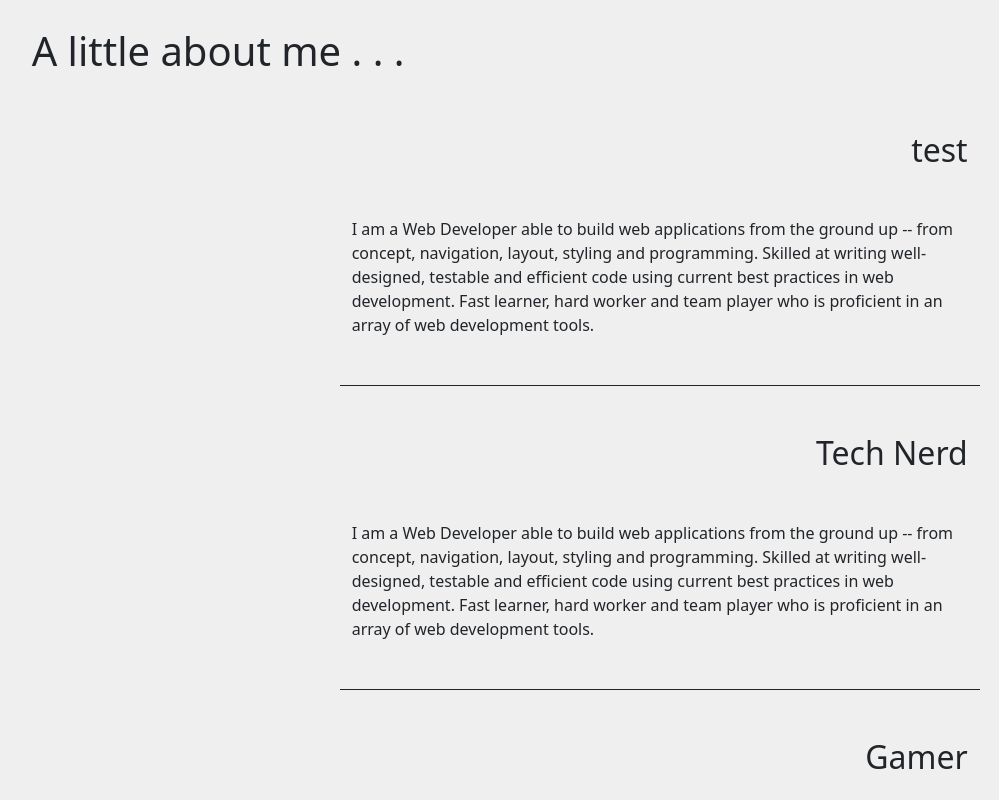
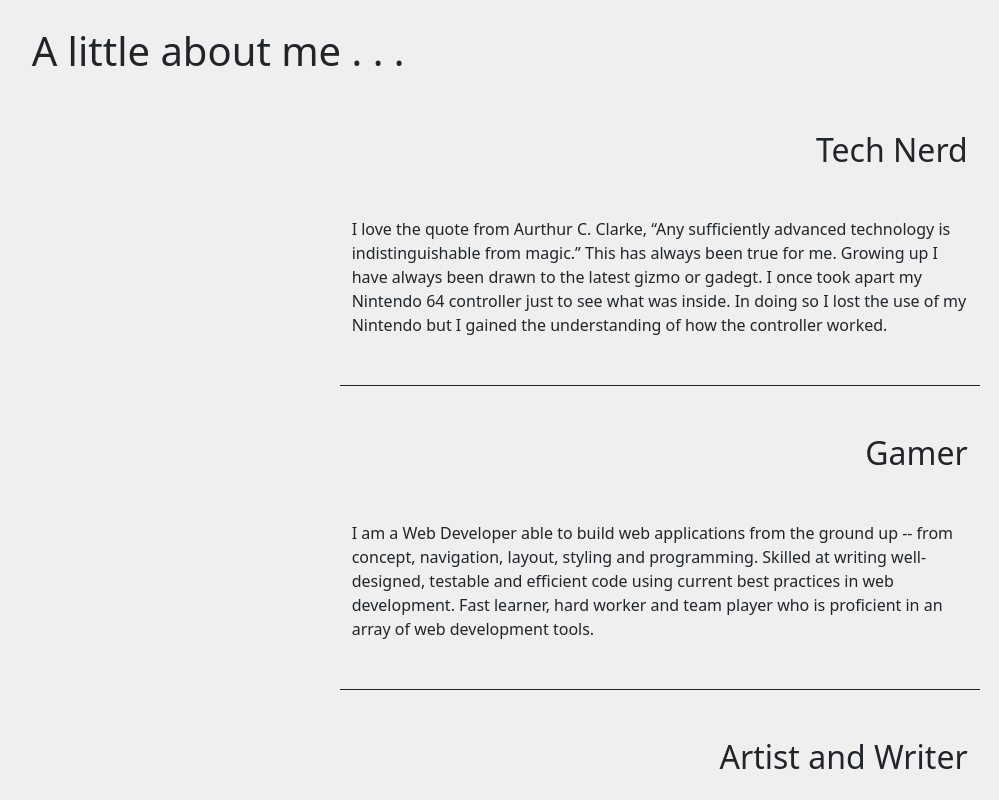
Before and after one commit to rprice000/portfolio-v2, a React (Create React App) app in the folder client/: page / in a window 1280 px wide. Shown: the part 760-1560 px from the top of the page, without its empty margins (87-1086 px from the left). Built offline with nearby package versions, Linux system fonts and the light colour scheme.

Commit message:
about content and spacing part 3

```diff
--- a/client/src/pages/About/About.js
+++ b/client/src/pages/About/About.js
@@ -30,9 +30,9 @@ const About = () => {
             </Row>
 
 {/* Test Row */}
-            <Row className="mt-5">
+            {/* <Row className="mt-5">
             <Col lg="4">
-                    {/* Spacing Column */}
+
             </Col>
             <Col className="block-example border-bottom border-dark">
                     <h2 className="text-end mb-5">test</h2>
@@ -45,9 +45,9 @@ const About = () => {
                     </p>
                 </Col>
                 <Col lg="2">
-                    {/* Spacing Column */}
+
                 </Col>
-            </Row>
+            </Row> */}
 
 {/* Tech Nerd */}
             <Row className="mt-5">
@@ -57,11 +57,11 @@ const About = () => {
             <Col className="block-example border-bottom border-dark">
                     <h2 className="text-end mb-5">Tech Nerd</h2>
                     <p className="mb-5">
-                        I am a Web Developer able to build web applications from the ground
-                        up -- from concept, navigation, layout, styling and programming.
-                        Skilled at writing well-designed, testable and efficient code using
-                        current best practices in web development. Fast learner, hard worker
-                        and team player who is proficient in an array of web development tools.
+                        I love the quote from Aurthur C. Clarke, “Any sufficiently advanced technology is
+                        indistinguishable from magic.”  This has always been true for me.  Growing up I have
+                        always been drawn to the latest gizmo or gadegt.  I once took apart my Nintendo 64 controller
+                        just to see what was inside.  In doing so I lost the use of my Nintendo
+                        but I gained the understanding of how the controller worked.
                     </p>
                 </Col>
                 <Col lg="2">
@@ -161,9 +161,9 @@ const About = () => {
            </Container>
 
 
-           <div>
+           {/* <div>
                 <img src="images/image-headshot.jpg" alt="..." id="headshot" />
-            </div>
+            </div> */}
 
 
 
```
